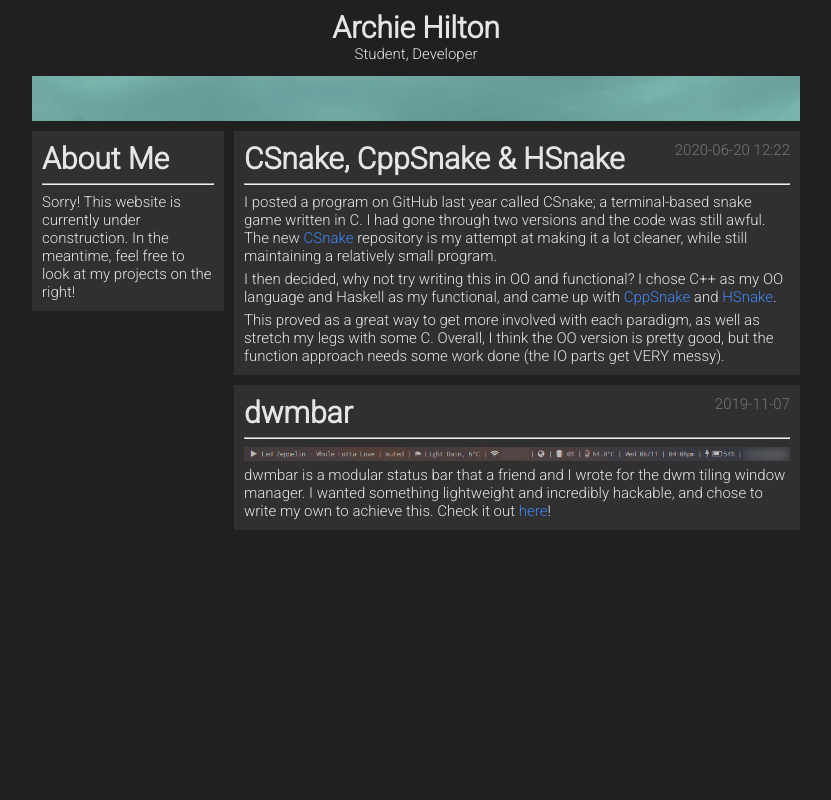
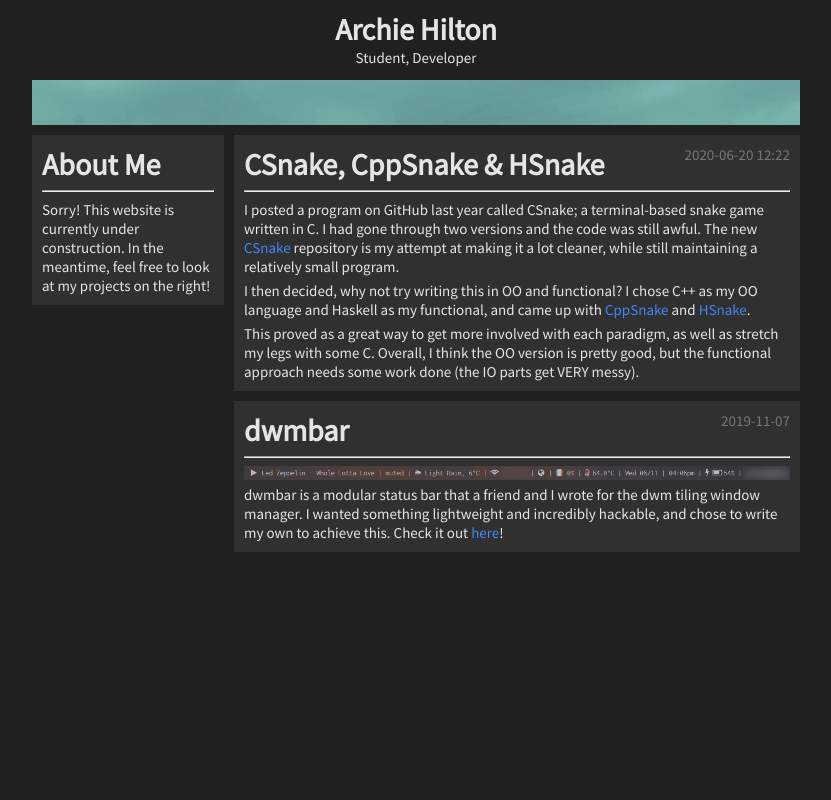
Before and after one commit to thytom/archiehilton.xyz, a PHP site: page / in a window 1280 px wide. Shown: the whole page, without its empty margins (224-1055 px from the left). Run offline with PHP 8.4, Linux system fonts and the light colour scheme.

Commit message:
Fix typo

```diff
--- a/articles/2020-06-20.md
+++ b/articles/2020-06-20.md
@@ -13,4 +13,4 @@ OO language and Haskell as my functional, and came up with
 
 This proved as a great way to get more involved with each paradigm, as well as
 stretch my legs with some C. Overall, I think the OO version is pretty good, but
-the function approach needs some work done (the IO parts get VERY messy).
+the functional approach needs some work done (the IO parts get VERY messy).
--- a/index.php
+++ b/index.php
@@ -37,7 +37,7 @@ function printArticles()
 	<title>Archie Hilton</title>
 
 	<link rel="stylesheet" href="style/index.css">
-	<link href="https://fonts.googleapis.com/css2?family=Roboto:wght@300&display=swap" rel="stylesheet">
+	<link href="https://fonts.googleapis.com/css2?family=Source+Sans+Pro&display=swap" rel="stylesheet">
 </head>
 <body>
 	<header>
--- a/style/index.css
+++ b/style/index.css
@@ -1,5 +1,5 @@
 html {
-	font-family: 'Roboto', sans-serif;
+	font-family: 'Source Sans Pro', sans-serif;
 	font-size: 15px;
 }
 
```
